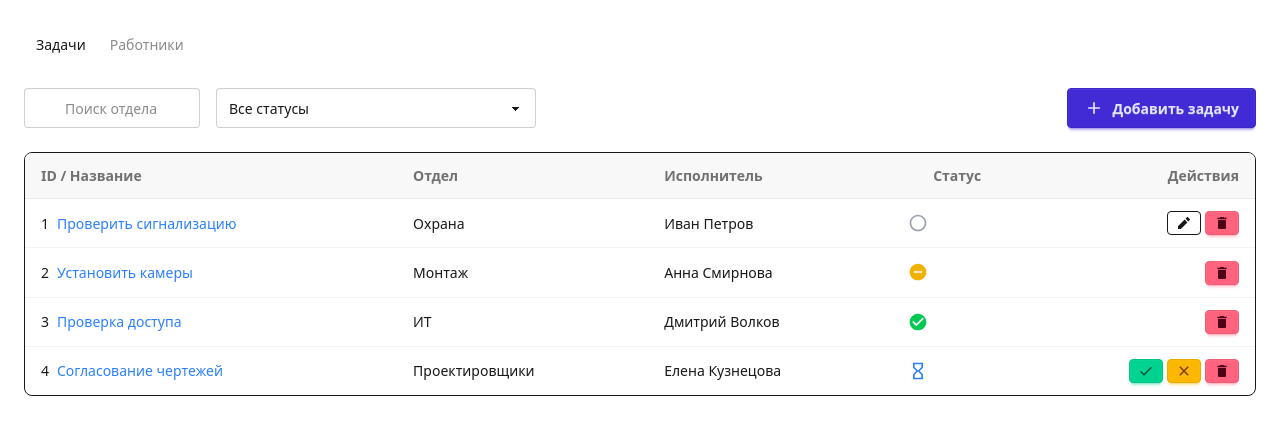
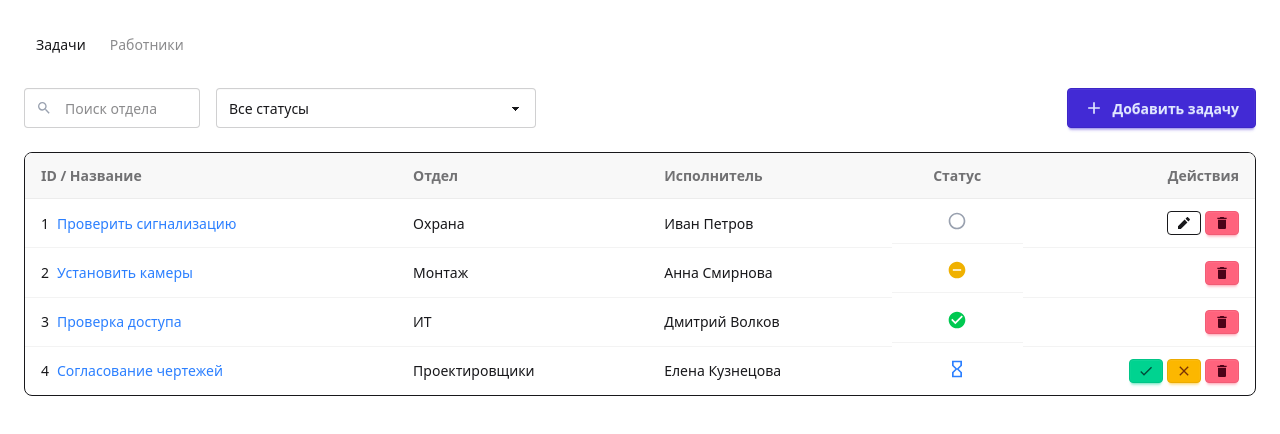
Before and after one commit to IvanSobolev/KodInternship2025.Frontend, a React (Vite) app: page / in a window 1280 px wide. Shown: the top 434 px of the page. Built offline with nearby package versions, Linux system fonts and the light colour scheme.

Commit message:
feat: fixed Timur's jambs

```diff
--- a/src/App.tsx
+++ b/src/App.tsx
@@ -100,7 +100,7 @@ export default function App() {
             <div className="flex flex-col sm:flex-row sm:justify-between sm:items-center gap-4 mb-6">
               <div className="flex gap-4 w-full sm:max-w-lg">
                 <div className="relative flex-1">
-                  <MdSearch className="absolute left-3 top-1/2 -translate-y-1/2 text-gray-400" />
+                  <MdSearch className="absolute left-3 top-1/2 -translate-y-1/2 text-gray-400 pointer-events-none z-10" />
                 <input
                   type="text"
                   className="input input-bordered pl-10 w-full"
@@ -157,7 +157,7 @@ export default function App() {
       </td>
       <td className="px-4 py-3">{task.department}</td>
       <td className="px-4 py-3">{task.assignee || '-'}</td>
-                      <td className="px-4 py-3 text-center">
+      <td className="px-4 py-3 flex items-center justify-center">
         {task.status === 'Нужно сделать' && (
           <MdRadioButtonUnchecked size={20} className="text-gray-400" />
         )}
```
Lines whose indentation alone changed are shown as unchanged.
